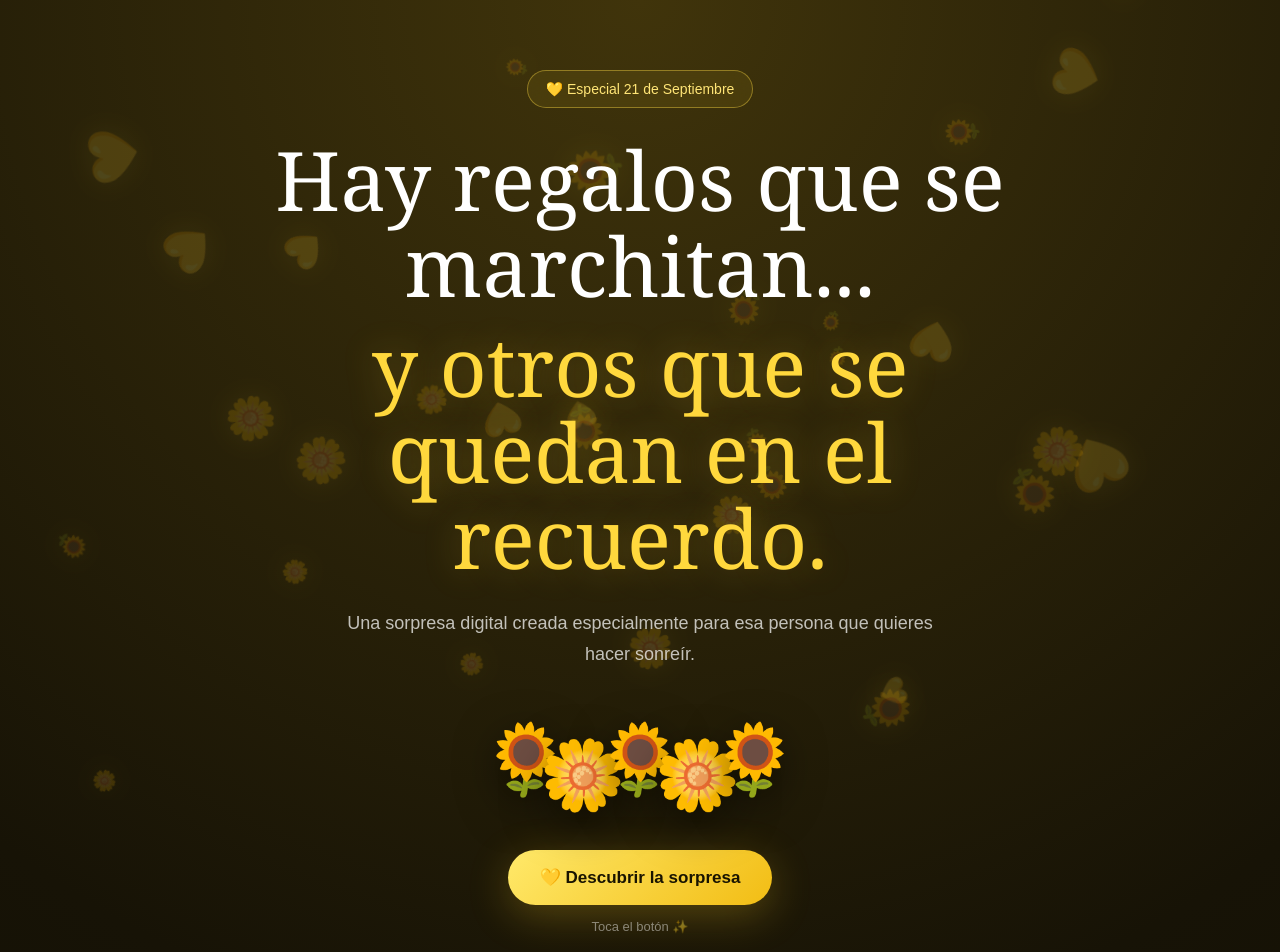
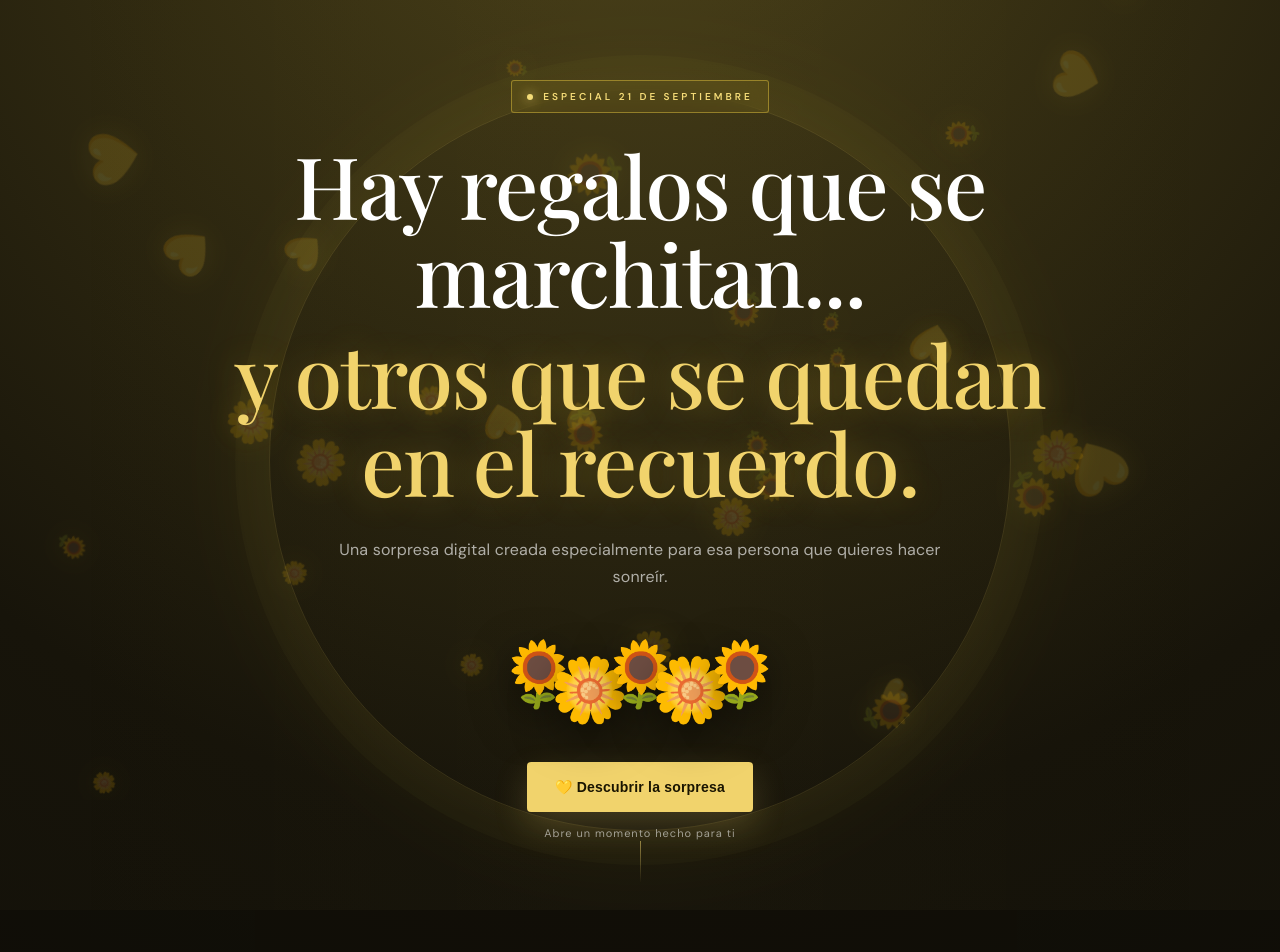
Before and after one commit to gutierrezjose23/detalles, a plain HTML site: page index.html in a window 1280 px wide. Shown: the top 952 px of the page. Drawn offline with nearby package versions, Linux system fonts and the light colour scheme.

Commit message:
agregar ejemplos de clientes

```diff
--- a/data/clientes.js
+++ b/data/clientes.js
@@ -38,27 +38,43 @@ simplemente quiero descubrirlo a tu lado.`,
   },
   cliente02: {
     id: "cliente02",
-    activo: false,
-    nombre: "",
-    mensaje: "",
+    activo: true,
+    nombre: "Valentina",
+    mensaje: `Para la persona que convierte los días normales en recuerdos bonitos.
+
+Gracias por tu forma de estar, por las conversaciones que se alargan sin darnos cuenta y por todas esas pequeñas cosas que hacen especial compartir la vida contigo.
+
+Este detalle es pequeño, pero lleva mucho cariño.
+
+Espero que al abrirlo sonrías tanto como yo sonrío cada vez que pienso en ti.
+
+Con cariño, siempre. 💛`,
     whatsapp: "",
     musica: "",
     nombreCancion: "",
     imagen: "",
     imagenes: [],
-    titulo: ""
+    titulo: "Un detalle para Valentina 💛"
   },
   cliente03: {
     id: "cliente03",
-    activo: false,
-    nombre: "",
-    mensaje: "",
+    activo: true,
+    nombre: "Mateo",
+    mensaje: `Hay personas que llegan sin hacer ruido y terminan dejando una huella enorme.
+
+Tú eres una de esas personas.
+
+Quería regalarte algo diferente: un momento para recordarte lo importante que eres y lo bonito que es coincidir contigo.
+
+Que nunca te falten motivos para sonreír, sueños por cumplir y alguien que celebre cada uno de tus pasos.
+
+Este detalle es para ti, con todo mi cariño. 🌻`,
     whatsapp: "",
     musica: "",
     nombreCancion: "",
     imagen: "",
     imagenes: [],
-    titulo: ""
+    titulo: "Para Mateo, con cariño 🌻"
   },
   cliente04: {
     id: "cliente04",
--- a/index.html
+++ b/index.html
@@ -7,6 +7,9 @@
 
     <title>Un detalle para ti 💛</title>
 
+    <link rel="preconnect" href="https://fonts.googleapis.com">
+    <link rel="preconnect" href="https://fonts.gstatic.com" crossorigin>
+    <link href="https://fonts.googleapis.com/css2?family=DM+Sans:wght@400;500;600&family=Playfair+Display:wght@500;600&display=swap" rel="stylesheet">
     <link rel="stylesheet" href="style.css">
 </head>
 
@@ -51,7 +54,8 @@
     <section class="hero">
 
         <div class="badge">
-            💛 Especial 21 de Septiembre
+            <span class="badge-mark" aria-hidden="true"></span>
+            ESPECIAL 21 DE SEPTIEMBRE
         </div>
 
         <h1>
@@ -81,8 +85,10 @@
         </button>
 
         <p class="mini">
-            Toca el botón ✨
+            Abre un momento hecho para ti
         </p>
+
+        <span class="hero-line" aria-hidden="true"></span>
 
     </section>
 
--- a/style.css
+++ b/style.css
@@ -11,16 +11,15 @@ html{
 body{
 
     font-family:
-    Arial,
-    Helvetica,
+    "DM Sans",
     sans-serif;
 
     background:
     radial-gradient(
-        circle at top,
-        #40340b,
-        #171306 45%,
-        #080805 100%
+        circle at 50% -10%,
+        #4d4319,
+        #17140a 42%,
+        #080807 100%
     );
 
     color:white;
@@ -147,7 +146,7 @@ body{
 
 .hero{
 
-    min-height:100vh;
+    min-height:100svh;
 
     display:flex;
 
@@ -161,35 +160,67 @@ body{
 
     z-index:2;
 
-    padding:
-    70px 20px;
+    padding: 80px 20px 70px;
 
     text-align:center;
+
+    isolation:isolate;
+
+}
+
+
+.hero::before{
+
+    content:"";
+
+    position:absolute;
+
+    width:min(72vw, 740px);
+    aspect-ratio:1;
+    border:1px solid rgba(255,224,104,.13);
+    border-radius:50%;
+    box-shadow:0 0 0 34px rgba(255,224,104,.025), 0 0 100px rgba(255,205,44,.08);
+    z-index:-1;
+
+}
+
+
+.hero::after{
+
+    content:"";
+
+    position:absolute;
+    inset:0;
+    background:linear-gradient(90deg, transparent 0%, rgba(255,240,160,.04) 50%, transparent 100%);
+    opacity:.35;
+    pointer-events:none;
+    z-index:-1;
 
 }
 
 
 .badge{
 
-    padding:
-    10px 18px;
+    display:flex;
+    align-items:center;
+    gap:10px;
+    padding:9px 15px;
 
     border:
 
     1px solid
     rgba(255,221,70,.4);
 
-    border-radius:
-    100px;
+    border-radius:3px;
 
     background:
     rgba(255,214,40,.08);
 
-    color:
-    #ffe577;
+    color:#f5dc78;
 
-    font-size:
-    14px;
+    font-size:10px;
+    letter-spacing:3px;
+    font-weight:600;
 
     margin-bottom:
     28px;
@@ -200,27 +231,32 @@ body{
 }
 
 
+.badge-mark{
+
+    width:6px;
+    height:6px;
+    display:block;
+    background:#f5dc78;
+    border-radius:50%;
+    box-shadow:0 0 12px #f5dc78;
+
+}
+
+
 .hero h1{
 
     max-width:
     850px;
 
-    font-family:
-    Georgia,
-    serif;
+    font-family:"Playfair Display", Georgia, serif;
 
     font-weight:
     400;
 
-    font-size:
-    clamp(
-        42px,
-        7vw,
-        82px
-    );
+    font-size:clamp(44px, 7vw, 86px);
 
-    line-height:
-    1.05;
+    line-height:1.02;
+    letter-spacing:-1.5px;
 
 }
 
@@ -229,11 +265,9 @@ body{
 
     display:block;
 
-    margin-top:
-    14px;
+    margin-top:14px;
 
-    color:
-    #ffd83d;
+    color:#f1d36c;
 
     text-shadow:
     0 0 35px
@@ -247,14 +281,12 @@ body{
     max-width:
     620px;
 
-    margin-top:
-    28px;
+    margin-top:30px;
 
-    color:
-    rgba(255,255,255,.72);
+    color:rgba(255,255,255,.64);
 
-    font-size:
-    18px;
+    font-size:16px;
+    letter-spacing:.2px;
 
     line-height:
     1.7;
@@ -266,8 +298,7 @@ body{
 
 .ramo-principal{
 
-    margin:
-    40px 0;
+    margin:34px 0 38px;
 
     height:
     100px;
@@ -283,8 +314,7 @@ body{
 
 .ramo-principal span{
 
-    font-size:
-    65px;
+    font-size:60px;
 
     margin:
     -12px;
@@ -334,18 +364,11 @@ body{
 
     cursor:pointer;
 
-    padding:
-    17px 32px;
+    padding:17px 28px;
 
-    border-radius:
-    100px;
+    border-radius:4px;
 
-    background:
-    linear-gradient(
-        135deg,
-        #ffe96a,
-        #f2bd14
-    );
+    background:#f1d36c;
 
     color:
     #191400;
@@ -353,12 +376,10 @@ body{
     font-weight:
     bold;
 
-    font-size:
-    17px;
+    font-size:14px;
+    letter-spacing:.2px;
 
-    box-shadow:
-    0 10px 40px
-    rgba(255,206,35,.25);
+    box-shadow:0 14px 34px rgba(241,211,108,.2);
 
     transition:
     .3s;
@@ -379,16 +400,35 @@ body{
 }
 
 
+.boton-principal:focus-visible{
+
+    outline:2px solid #fff4bf;
+    outline-offset:5px;
+
+}
+
+
 .mini{
 
     margin-top:
     14px;
 
-    opacity:
-    .45;
+    opacity:.55;
 
-    font-size:
-    13px;
+    font-size:11px;
+    letter-spacing:1px;
+
+}
+
+
+.hero-line{
+
+    position:absolute;
+    bottom:27px;
+    width:1px;
+    height:42px;
+    background:linear-gradient(#f1d36c, transparent);
+    opacity:.55;
 
 }
 
```
